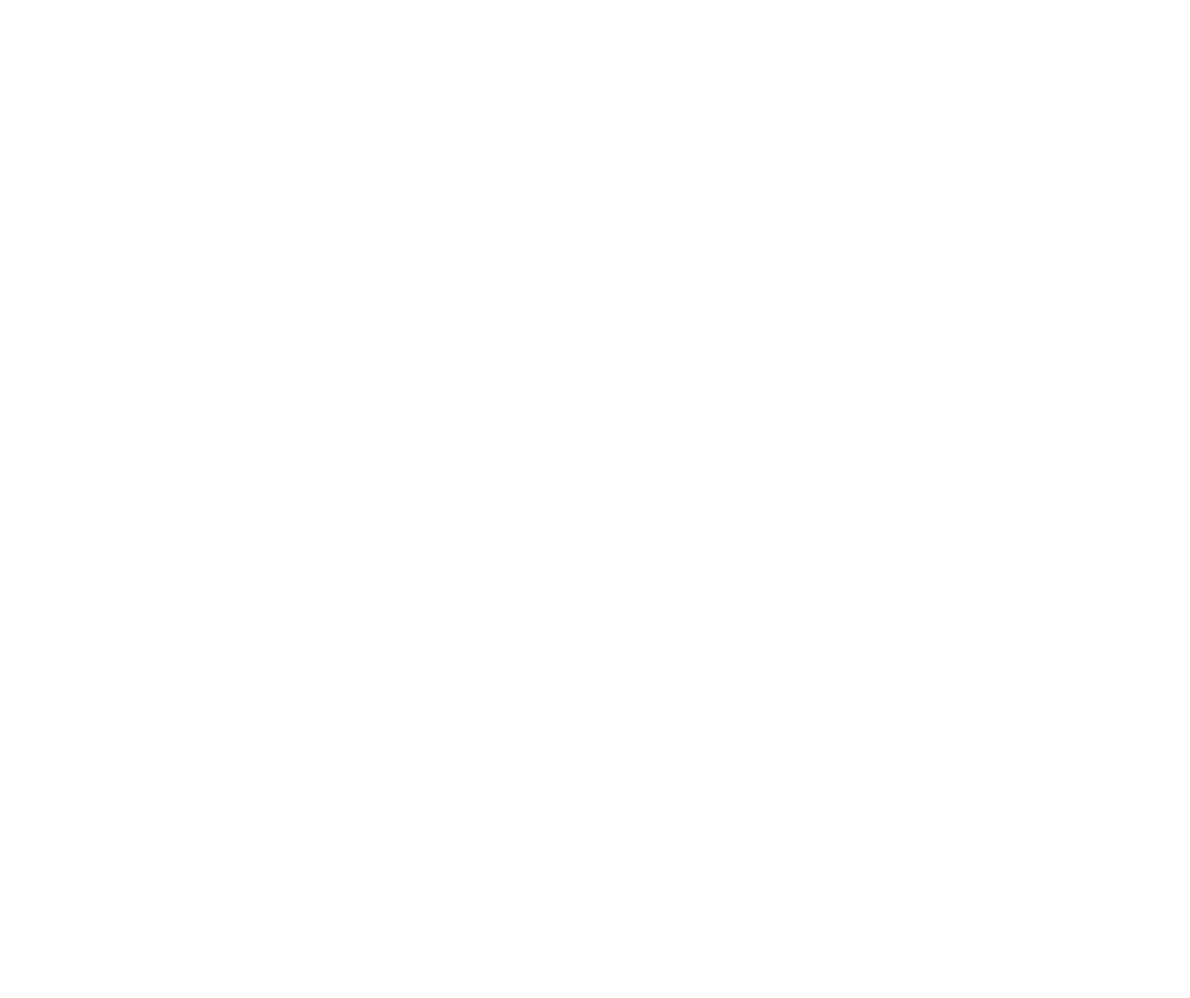
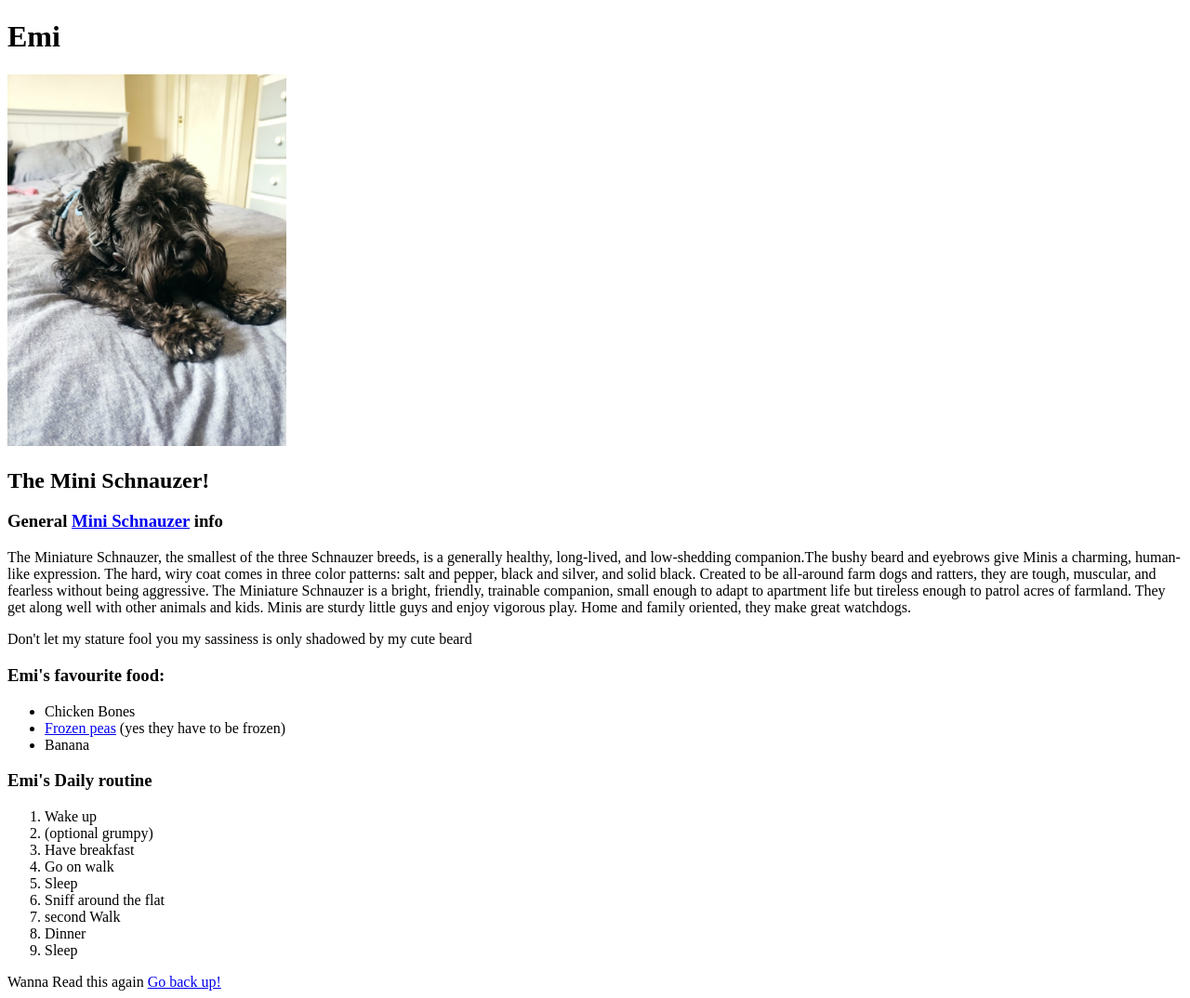
Before and after one commit to rcastola/Emi-website-4, a plain HTML site: page index.html in a window 1280 px wide. Shown: the whole page at 93% size. Before the commit the page ends 800 px from the top, so only its background shows below. Drawn offline with Linux system fonts and the light colour scheme.

Commit message:
Add index page with html structure

```diff
--- a/index.html
+++ b/index.html
@@ -3,7 +3,74 @@
   <head>
     <meta charset="UTF-8" />
     <meta name="viewport" content="width=device-width, initial-scale=1.0" />
-    <title>html & css practice</title>
+    <title>html and css practice</title>
   </head>
-  <body></body>
+  <body>
+    <header id="main-section">
+      <h1>Emi</h1>
+      <img
+        src="./imgs/IMG-20220826-WA0004.jpg"
+        style="width: 300px; height: auto"
+        alt="A picture of Emi lying on the bed"
+      />
+    </header>
+    <main>
+      <h2>The Mini Schnauzer!</h2>
+      <h3>
+        General
+        <a
+          href="https://www.viovet.co.uk/breed_information/0-251/Schnauzer"
+          target="_blank"
+          >Mini Schnauzer</a
+        >
+        info
+      </h3>
+      <p>
+        The Miniature Schnauzer, the smallest of the three Schnauzer breeds, is
+        a generally healthy, long-lived, and low-shedding companion.The bushy
+        beard and eyebrows give Minis a charming, human-like expression. The
+        hard, wiry coat comes in three color patterns: salt and pepper, black
+        and silver, and solid black. Created to be all-around farm dogs and
+        ratters, they are tough, muscular, and fearless without being
+        aggressive. The Miniature Schnauzer is a bright, friendly, trainable
+        companion, small enough to adapt to apartment life but tireless enough
+        to patrol acres of farmland. They get along well with other animals and
+        kids. Minis are sturdy little guys and enjoy vigorous play. Home and
+        family oriented, they make great watchdogs.
+      </p>
+
+      <p>
+        Don't let my stature fool you my sassiness is only shadowed by my cute
+        beard
+      </p>
+
+      <h3>Emi's favourite food:</h3>
+      <ul>
+        <li>Chicken Bones</li>
+        <li>
+          <a
+            href="https://assets.marthastewart.com/styles/wmax-1500/d29/med105388_0110_ayc_frozenpeas/med105388_0110_ayc_frozenpeas_vert_0_horiz.jpg?itok=edTAWJAJ"
+            >Frozen peas</a
+          > (yes they have to be frozen)
+        </li>
+        <li>Banana</li>
+      </ul>
+
+      <h3>Emi's Daily routine</h3>
+      <ol>
+        <li>Wake up</li>
+        <li>(optional grumpy)</li>
+        <li>Have breakfast</li>
+        <li>Go on walk</li>
+        <li>Sleep</li>
+        <li>Sniff around the flat</li>
+        <li>second Walk</li>
+        <li>Dinner</li>
+        <li>Sleep</li>
+      </ol>
+    </main>
+    <footer>
+      Wanna Read this again <a href="#main-section">Go back up!</a>
+    </footer>
+  </body>
 </html>
```
Also changed, not shown: imgs/IMG-20220826-WA0004.jpg (added).
